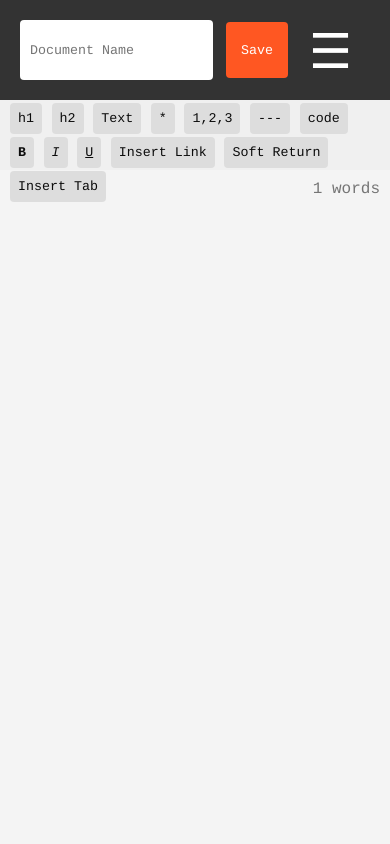
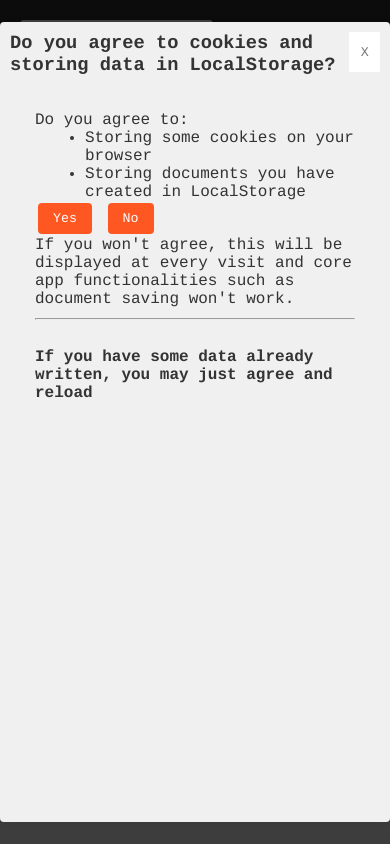
Before and after one commit to milessic/write.js, a FastAPI app: page / in a window 390 px wide. Run offline with FastAPI, Linux system fonts and the light colour scheme; some libraries are stand-ins or nearby versions.

Commit message:
Added user consent functionality

```diff
--- a/static/index.html
+++ b/static/index.html
@@ -9,7 +9,7 @@
 	<meta name="description" content="Write.js: A versatile app for creating, editing, and managing documents. Save locally with localStorage, sync to a remote database after login, and easily import/export in HTML or Markdown formats. Streamline your writing workflow!">
 	<meta name="keywords" content="document editor, online writing app, save documents, localStorage, remote database, document management, export HTML, import HTML, export Markdown, import Markdown, writing tool, document synchronization, write and save, markdown editor, HTML editor">
 		<title>dev - Write.js</title>
-    <link rel="stylesheet" href="styles.css?ver17">
+    <link rel="stylesheet" href="styles.css?ver18">
 	<link rel="preconnect" href="https://fonts.googleapis.com">
 	<link rel="preconnect" href="https://fonts.gstatic.com" crossorigin>
 	<link href="https://fonts.googleapis.com/css2?family=Cousine:ital,wght@0,400;0,700;1,400;1,700&display=swap" rel="stylesheet">
@@ -85,6 +85,6 @@
         </div>
     </div>
 	<div id="notifications-container"></div>
-    <script src="/script.js?ver17"></script>
+    <script src="/script.js?ver18"></script>
 </body>
 </html>
--- a/static/script.js
+++ b/static/script.js
@@ -1,4 +1,5 @@
 let autosaveEnabled = 0;
+let documentNames = [];
 let caretPosition = null;
 let selection = null;
 let wordCounterEnabled = true;
@@ -9,24 +10,29 @@ const notificationTimeoutLong = 10000;
 const softreturnText = `
 `
 
+const userConsentKey = "__userConsent__";
 const lastOpenedKey= "__lastOpened__";
 const docPrefix = "__doc__";
 const autosaveKey = "__autosave__";
 const darkModeKey = "__darkModeEnabled__";
 
+let userConsent = localStorage.getItem(userConsentKey);
+let darkModeEnabled = 0;
+
 const fontStyleMark = `
 	<link rel="preconnect" href="https://fonts.googleapis.com">
 	<link rel="preconnect" href="https://fonts.gstatic.com" crossorigin>
 	<link href="https://fonts.googleapis.com/css2?family=Cousine:ital,wght@0,400;0,700;1,400;1,700&display=swap" rel="stylesheet">`
+
+if ( userConsent ){
 	loadAutosaveSetting();
 	setAutosaveText();
-
-const documentNames = getDocumentNamesFromLocalStorage();
-const userConsent = true; // TODO user consent handling
-let darkModeEnabled = parseInt(localStorage.getItem(darkModeKey)) ? true : false;
+	documentNames = getDocumentNamesFromLocalStorage();
+	darkModeEnabled = parseInt(localStorage.getItem(darkModeKey)) ? true : false;
 	if ( darkModeEnabled ) {
 		toggleDarkMode();
 		setDarkMode(1);
+	}
 }
 let boldState = false;
 let italicState = false;
@@ -42,7 +48,8 @@ const documentNameObject = document.getElementById("doc-name");
 
 // set document onload
 window.addEventListener("load", function() {
-	loadLastOpenedDocument();
+	userConsentModal();
+	if ( userConsent ) { loadLastOpenedDocument();}
 	if ( wordCounterEnabled ){
 		handleWordCounter();
 	};
@@ -125,7 +132,9 @@ function toggleDarkMode(){
 
 function setDarkMode(state){
 	darkModeEnabled = state;
+	if ( validateUserConsent(false)){
 		localStorage.setItem(darkModeKey, state);
+	}
 }
 
 function focusEditor(){
@@ -222,6 +231,7 @@ function getDocumentName(){
 }
 
 function openDocumentFromLocalStorage(){
+	if ( !validateUserConsent() ) { return }
 	let names = getDocumentNamesFromLocalStorage();
 	createOpenDocumentModal(names);
 }
@@ -238,7 +248,9 @@ function createModal(title, html){
 		<h3 class="modal-header">${title}</h3>
 		<button class="close-button" onclick="closeAllModals()">X</button>
 	</div>
+	<div class="modal-content">
 		${html}
+	</div>
 `
 	createOverlay();
 	document.body.appendChild(modalContainer)
@@ -260,6 +272,7 @@ function createOpenDocumentModal(documentNames){
 }
 
 function saveDocumentToLocalStorage(){
+	if ( !validateUserConsent() ) { return }
 	try {
 		let documentNameValue = getDocumentName();
 		let documentText = getDocumentText();
@@ -273,6 +286,7 @@ function saveDocumentToLocalStorage(){
 }
 
 function getDocumentNamesFromLocalStorage(){
+	if ( !validateUserConsent() ) { return }
 	const documentNames = [];
 	for ( let ls_object of Object.entries(localStorage) ){
 		let key = ls_object[0];
@@ -285,10 +299,12 @@ function getDocumentNamesFromLocalStorage(){
 }
 
 function checkIfDocumentNameExists(name){
+	if ( !validateUserConsent() ) { return }
 	return getDocumentNamesFromLocalStorage().includes(name);
 }
 
 function performAutoSave(){
+	if ( !validateUserConsent() ) { return }
 	try {
 		if (!autosaveEnabled){return}
 		if (!validateDocumentName(false)){return};
@@ -332,10 +348,11 @@ function createOverlay(){
 }
 
 function deleteOverlay(){
-	document.getElementById("overlay").remove()
+	document.querySelectorAll("#overlay").forEach((e) => e.remove());
 }
 
 function getDocumentTextFromLocalStorage(name){
+	if ( !validateUserConsent() ) { return }
 	let text = localStorage.getItem(docPrefix + name);
 	if (!text) {
 		informError(`Document with name "${name}" has not been found!`, '');
@@ -345,6 +362,7 @@ function getDocumentTextFromLocalStorage(name){
 }
 
 function loadDocumentFromLocalStorage(name){
+	if ( !validateUserConsent() ) { return }
 	let text = getDocumentTextFromLocalStorage(name);
 	if ( !text ){return false}
 	fillEditorWithHTML(text);
@@ -354,6 +372,7 @@ function loadDocumentFromLocalStorage(name){
 }
 
 function deleteDocumentInLocalStorage(name){
+	if ( !validateUserConsent() ) { return }
 	if ( showConfirm(`Delete document '${name}' ?`) ){
 		localStorage.removeItem(docPrefix + name);
 		closeAllModals();
@@ -367,6 +386,7 @@ function closeAllModals(){
 }
 
 function saveAsLastOpenedDocument(name=null){
+	if ( !validateUserConsent() ) { return }
 	if ( name === null ) {
 		name = getDocumentName();
 	}
@@ -374,6 +394,7 @@ function saveAsLastOpenedDocument(name=null){
 }
 
 function loadLastOpenedDocument(){
+	if ( !validateUserConsent() ) { return }
 	let documentName = localStorage.getItem(lastOpenedKey);
 	if ( documentName && documentName != "null"){
 		if ( loadDocumentFromLocalStorage(documentName)) {return};
@@ -438,6 +459,7 @@ function updateWordCounter(){
 }
 
 function toggleAutosave(){
+	if ( !validateUserConsent() ) { autosaveEnabled = 0; return}
 	if (autosaveEnabled) {
 		autosaveEnabled = 0
 	} else {
@@ -449,6 +471,7 @@ function toggleAutosave(){
 }
 
 function loadAutosaveSetting(){
+	if ( !validateUserConsent() ) { return }
 	let ls_setting = parseInt(localStorage.getItem(autosaveKey));
 
 	if ( ls_setting ){
@@ -458,6 +481,7 @@ function loadAutosaveSetting(){
 	}
 }
 function saveAutosaveSetting(){
+	if ( !validateUserConsent() ) { return }
 	localStorage.setItem(autosaveKey, autosaveEnabled);
 }
 function setAutosaveText(){
@@ -589,6 +613,7 @@ function simulateEnter() {
 }
 
 function getAllLocalStorageItems() {
+	if ( !validateUserConsent() ) { return [] }
 	const data = {}
 	for ( var i = 0, len = localStorage.length; i < len; ++i ) {
 	  const key = localStorage.key( i );
@@ -598,6 +623,7 @@ function getAllLocalStorageItems() {
 }
 
 function loadDataFromLocalStorageJson(jsonObject){
+	if ( !validateUserConsent() ) { return }
 	let dataObject = JSON.parse(jsonObject);
 	if ( typeof(dataObject) != 'object' ){
 		// this is a check for complex documents
@@ -669,17 +695,21 @@ function isElementInViewport (el) {
     );
 }
 
-function createNotification( text, type, timeout=notificationTimeout ) {
+function createNotification( text, type, timeout=notificationTimeout, isHtml=false) {
 	// type: info, warning, error
+	handleExistingNotifications(text, type, isHtml);
 	try {
-		handleExistingNotifications(text, type);
 		const n_div = document.createElement("div");
 		n_div.setAttribute("class" ,`notification-container notification-${type}`);
 		if ( darkModeEnabled ){ n_div.classList.add('dark-mode-medium')}
 
 		const div_text = document.createElement("div");
 		div_text.setAttribute("class", "notification-text");
+		if ( isHtml ){
+			div_text.innerHTML = text;
+		} else {
 			div_text.innerText = text;
+		}
 
 		const close = document.createElement("button");
 		close.setAttribute("class", "notification-close");
@@ -703,14 +733,17 @@ function closeNotification(notificationDiv){
 	setTimeout(() => notificationDiv.remove(), 800)
 }
 
-function handleExistingNotifications(text, type){
+function handleExistingNotifications(text, type, isHtml){
 	document.querySelectorAll(".notification-container").forEach((e) => {
-		if ( e.classList.contains(`notification-${type}`) && e.childNodes[0].innerText === text ) {
+		if ( e.classList.contains(`notification-${type}`) && (e.childNodes[0].innerText === text || e.childNotes[0].innerHTML === text ) ) {
 			e.remove();
 		}
 	})
 }
 
+function closeAllNotifications(){
+	document.querySelectorAll(".notification-container").forEach((e) => {closeNotification(e)})
+}
 function informError(notificationText, error, type="error"){
 	console.error(notificationText, error);
 	createNotification(notificationText, type, notificationTimeoutLong);
@@ -810,6 +843,7 @@ function countWords() {
 }
 
 function saveSetting(key, value){
+	if ( !validateUserConsent() ) { return }
 	localStorage.setItem(key, value);
 }
 
@@ -867,3 +901,54 @@ function copyMarkdown(){
 		getContentAsMarkdown()
 	);
 }
+
+function userConsentModal(){
+	if ( userConsent == 1) { return }
+	createOverlay();
+	const html = `
+	<div>
+	Do you agree to:
+	<ul>
+		<li>Storing some cookies on your browser</li>
+		<li>Storing documents you have created in LocalStorage</li>
+	</ul>
+	<div class="modal-bottom">
+		<div class="double-buttons">
+			<button onclick="setUserConsent(1)">Yes</button>
+			<button onclick="setUserConsent(0)">No</button>
+		</div>
+		If you won't agree, this will be displayed at every visit and core app functionalities such as document saving won't work.
+		<br>
+		<hr>
+		<br>
+		<strong>If you have some data already written, you may just agree and <b>reload</b></strong>
+	</div>
+	</div>
+	`
+	createModal("Do you agree to cookies and storing data in LocalStorage?", html)
+}
+
+function setUserConsent(value){
+	if ( value === 1 ){
+		userConsent = 1
+		localStorage.setItem(userConsentKey, value);
+		closeAllModals();
+		closeAllNotifications();
+	} else {
+		userConsent = 0;
+		closeAllModals();
+	}
+}
+
+function validateUserConsent(showMessage=true){
+	if ( userConsent == 1 ){
+		return true
+	} else if ( showMessage ) {
+		const html = `
+			<span>For this action, you need to consent to store data!</span>
+			<button onclick="userConsentModal()">Change Settings</button>
+		`
+		createNotification(html, "warning", notificationTimeoutLong, true)
+	}
+	return false
+}
--- a/static/styles.css
+++ b/static/styles.css
@@ -61,6 +61,7 @@
 		position: fixed;
 		left: auto;
 		right: auto;
+		margin-top: 30px;
 		top:30px;
 		bottom:auto;
 		height: 20px;
@@ -187,6 +188,7 @@ body {
 	padding: 10px;
 }
 
+.double-buttons button,
 .create-link-buttons button,
 .top-bar button {
     background-color: #ff5722;
@@ -242,6 +244,7 @@ body {
 	height: 40px;
 }
 
+.double-buttons button:
 .create-link-buttons button:hover,
 .top-bar button:hover,
 .notification-container button:hover,
@@ -373,6 +376,13 @@ hr {
 
 }
 
+.modal-bottom {
+	/* this is not ready yet
+	position: absolute;
+	bottom: 100px;
+	*/
+}
+
 #menu-modal a,
 #menu-modal button {
 	margin: 10px;
@@ -399,14 +409,21 @@ hr {
 .modal-header {
 	margin-left: auto;
 	margin-right: auto;
-	-ms-transform: translate(-25%, 0%);
-	transform: translate(-25%, 0%);
 }
 
 .modal-topbar {
 	margin: 10px;
 	justify-content: space-between;
 }
+
+.modal-content {
+	margin: 35px;
+}
+
+.modal-content li {
+	margin-left: 50px;
+}
+
 /* width */
 ::-webkit-scrollbar {
   width: 10px;
```
Lines whose indentation alone changed are shown as unchanged.
